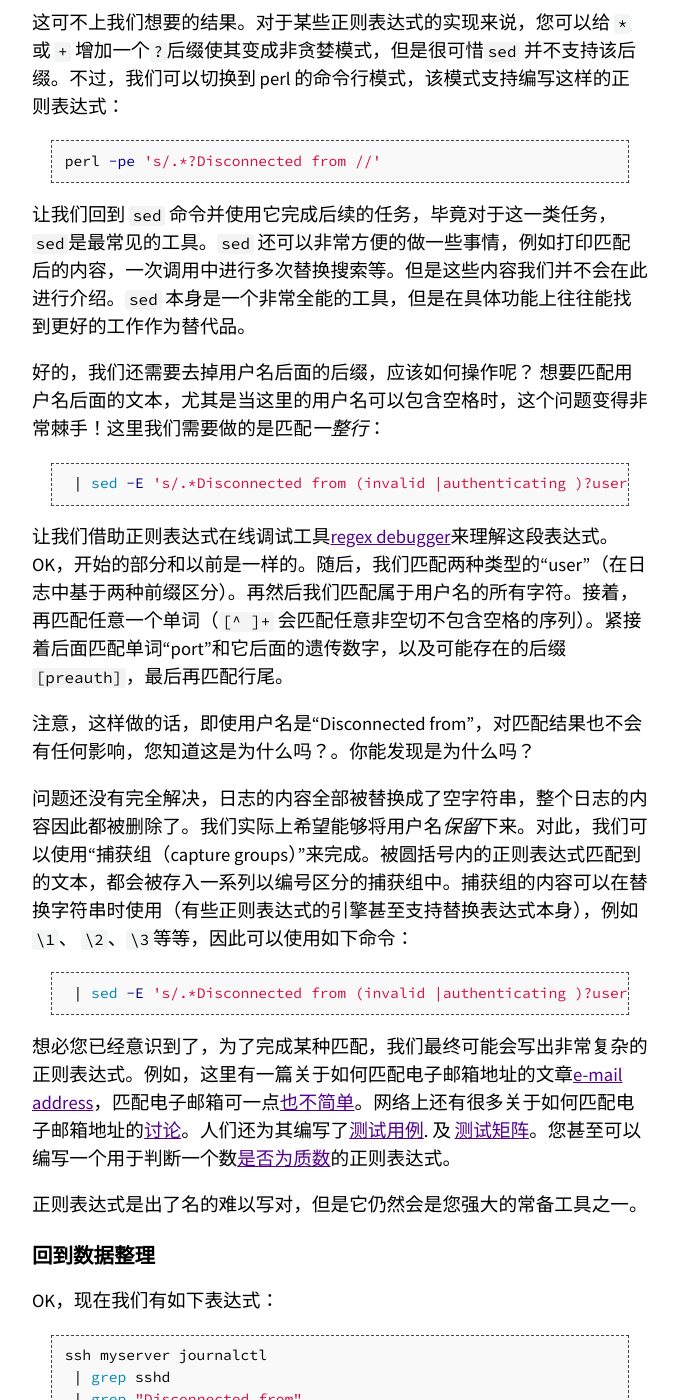
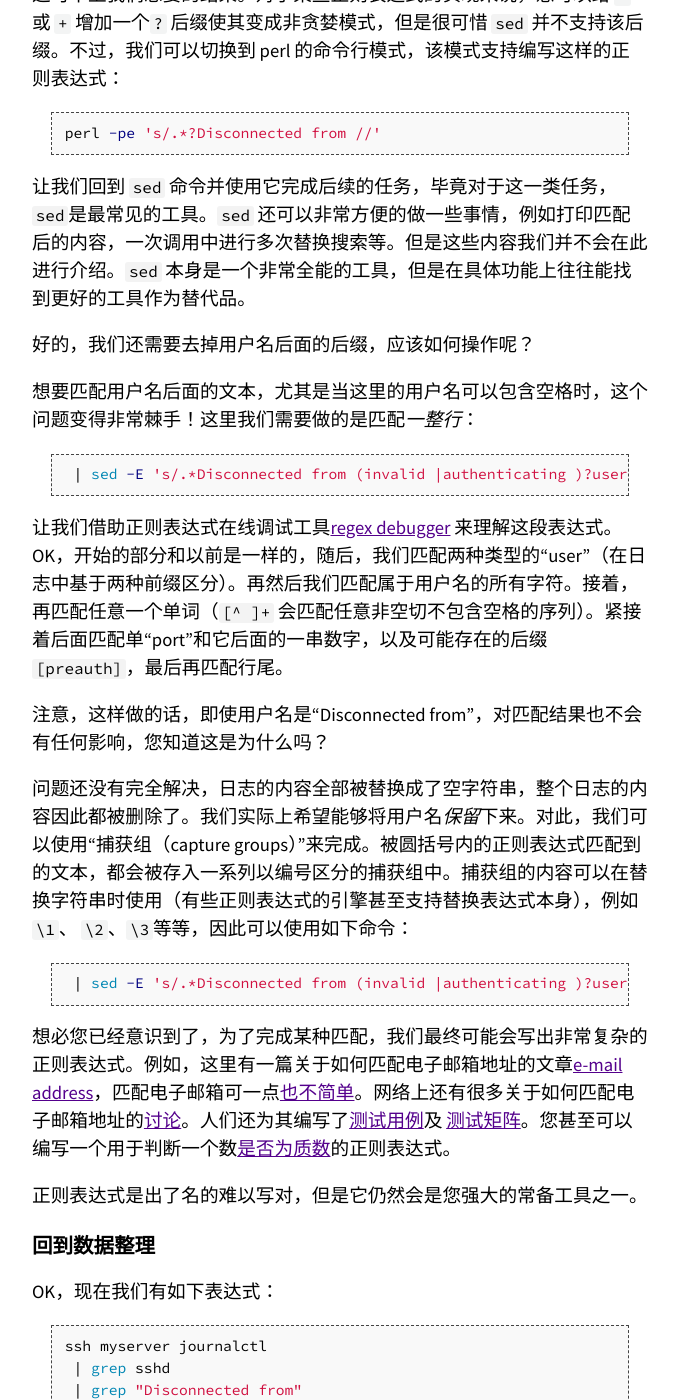
Before and after one commit to missing-semester-cn/missing-semester-cn.github.io, a Jekyll site: the page built from _2020/data-wrangling.md, in a window 1280 px wide and 1400 px high, scrolled down 3026 px. Shown: the whole window, without its empty margins (300-978 px from the left). Built offline with Jekyll 4.4.1, drawn with Linux system fonts in a browser that asks for light colours; some of the changed text lies outside the part shown.

Commit message:
fix typo and so on

````diff
--- a/_2020/data-wrangling.md
+++ b/_2020/data-wrangling.md
@@ -62,7 +62,7 @@
 
 ## 正则表达式
 
-正则表达式非常常见也非常有用，值得您花些时间去理解它。让我们从这一句正则表达式开始学习： `/.*Disconnected from /`。正则表达式通常以（尽管并不总是） `/`开始和结束。大多数的ASCII字符都表示它们本来的含义，但是有一些字符确实有表示匹配行为的“特殊”含义。不同字符所表示的含义，根据正则表达式的实现方式不同，也会有所变化，这一点确实令人沮丧。常见的模式有：
+正则表达式非常常见也非常有用，值得您花些时间去理解它。让我们从这一句正则表达式开始学习： `/.*Disconnected from /`。正则表达式通常以（尽管并不总是） `/`开始和结束。大多数的 ASCII 字符都表示它们本来的含义，但是有一些字符确实具有表示匹配行为的“特殊”含义。不同字符所表示的含义，根据正则表达式的实现方式不同，也会有所变化，这一点确实令人沮丧。常见的模式有：
 
  - `.`  除空格之外的"任意单个字符"
  - `*` 匹配前面字符零次或多次
@@ -84,27 +84,26 @@
 ```
 46.97.239.16 port 55920 [preauth]
 ```
-这可不上我们想要的结果。对于某些正则表达式的实现来说，您可以给 `*` 或 `+` 增加一个`?`后缀使其变成非贪婪模式，但是很可惜`sed` 并不支持该后缀。不过，我们可以切换到
+这可不上我们想要的结果。对于某些正则表达式的实现来说，您可以给 `*` 或 `+` 增加一个`?` 后缀使其变成非贪婪模式，但是很可惜 `sed` 并不支持该后缀。不过，我们可以切换到
 perl 的命令行模式，该模式支持编写这样的正则表达式：
 
 ```bash
 perl -pe 's/.*?Disconnected from //'
 ```
 
-让我们回到 `sed` 命令并使用它完成后续的任务，毕竟对于这一类任务，`sed`是最常见的工具。`sed` 还可以非常方便的做一些事情，例如打印匹配后的内容，一次调用中进行多次替换搜索等。但是这些内容我们并不会在此进行介绍。`sed` 本身是一个非常全能的工具，但是在具体功能上往往能找到更好的工作作为替代品。
+让我们回到 `sed` 命令并使用它完成后续的任务，毕竟对于这一类任务，`sed`是最常见的工具。`sed` 还可以非常方便的做一些事情，例如打印匹配后的内容，一次调用中进行多次替换搜索等。但是这些内容我们并不会在此进行介绍。`sed` 本身是一个非常全能的工具，但是在具体功能上往往能找到更好的工具作为替代品。
 
 好的，我们还需要去掉用户名后面的后缀，应该如何操作呢？
+
 想要匹配用户名后面的文本，尤其是当这里的用户名可以包含空格时，这个问题变得非常棘手！这里我们需要做的是匹配*一整行*：
 
 ```bash
  | sed -E 's/.*Disconnected from (invalid |authenticating )?user .* [^ ]+ port [0-9]+( \[preauth\])?$//'
 ```
-让我们借助正则表达式在线调试工具[regex
-debugger](https://regex101.com/r/qqbZqh/2)来理解这段表达式。OK，开始的部分和以前是一样的。随后，我们匹配两种类型的“user”（在日志中基于两种前缀区分）。再然后我们匹配属于用户名的所有字符。接着，再匹配任意一个单词（`[^ ]+` 会匹配任意非空切不包含空格的序列）。紧接着后面匹配单词“port”和它后面的遗传数字，以及可能存在的后缀
-`[preauth]`，最后再匹配行尾。
+让我们借助正则表达式在线调试工具[regex debugger](https://regex101.com/r/qqbZqh/2) 来理解这段表达式。OK，开始的部分和以前是一样的，随后，我们匹配两种类型的“user”（在日志中基于两种前缀区分）。再然后我们匹配属于用户名的所有字符。接着，再匹配任意一个单词（`[^ ]+` 会匹配任意非空切不包含空格的序列）。紧接着后面匹配单“port”和它后面的一串数字，以及可能存在的后缀`[preauth]`，最后再匹配行尾。
 
 
-注意，这样做的话，即使用户名是“Disconnected from”，对匹配结果也不会有任何影响，您知道这是为什么吗？。你能发现是为什么吗？
+注意，这样做的话，即使用户名是“Disconnected from”，对匹配结果也不会有任何影响，您知道这是为什么吗？
 
 问题还没有完全解决，日志的内容全部被替换成了空字符串，整个日志的内容因此都被删除了。我们实际上希望能够将用户名*保留*下来。对此，我们可以使用“捕获组（capture groups）”来完成。被圆括号内的正则表达式匹配到的文本，都会被存入一系列以编号区分的捕获组中。捕获组的内容可以在替换字符串时使用（有些正则表达式的引擎甚至支持替换表达式本身），例如`\1`、 `\2`、`\3`等等，因此可以使用如下命令：
 
@@ -112,8 +111,7 @@
  | sed -E 's/.*Disconnected from (invalid |authenticating )?user (.*) [^ ]+ port [0-9]+( \[preauth\])?$/\2/'
 ```
 
-想必您已经意识到了，为了完成某种匹配，我们最终可能会写出非常复杂的正则表达式。例如，这里有一篇关于如何匹配电子邮箱地址的文章[e-mail address](https://www.regular-expressions.info/email.html)，匹配电子邮箱可一点[也不简单](https://emailregex.com/)。网络上还有很多关于如何匹配电子邮箱地址的[讨论](https://stackoverflow.com/questions/201323/how-to-validate-an-email-address-using-a-regular-expression/1917982)。人们还为其编写了[测试用例](https://fightingforalostcause.net/content/misc/2006/compare-email-regex.php).
-及 [测试矩阵](https://mathiasbynens.be/demo/url-regex)。您甚至可以编写一个用于判断一个数[是否为质数](https://www.noulakaz.net/2007/03/18/a-regular-expression-to-check-for-prime-numbers/)的正则表达式。
+想必您已经意识到了，为了完成某种匹配，我们最终可能会写出非常复杂的正则表达式。例如，这里有一篇关于如何匹配电子邮箱地址的文章[e-mail address](https://www.regular-expressions.info/email.html)，匹配电子邮箱可一点[也不简单](https://emailregex.com/)。网络上还有很多关于如何匹配电子邮箱地址的[讨论](https://stackoverflow.com/questions/201323/how-to-validate-an-email-address-using-a-regular-expression/1917982)。人们还为其编写了[测试用例](https://fightingforalostcause.net/content/misc/2006/compare-email-regex.php)及 [测试矩阵](https://mathiasbynens.be/demo/url-regex)。您甚至可以编写一个用于判断一个数[是否为质数](https://www.noulakaz.net/2007/03/18/a-regular-expression-to-check-for-prime-numbers/)的正则表达式。
 
 
 正则表达式是出了名的难以写对，但是它仍然会是您强大的常备工具之一。
@@ -129,9 +127,7 @@
  | sed -E 's/.*Disconnected from (invalid |authenticating )?user (.*) [^ ]+ port [0-9]+( \[preauth\])?$/\2/'
 ```
 
-`sed` 还可以做很多各种各样有趣的事情，例如文本注入：
-(使用 `i` 命令)，打印特定的行 (使用 `p`
-命令)，基于索引选择特定行等等。详情请见`man sed`!
+`sed` 还可以做很多各种各样有趣的事情，例如文本注入：(使用 `i` 命令)，打印特定的行 (使用 `p`命令)，基于索引选择特定行等等。详情请见`man sed`!
 
 现在，我们已经得到了一个包含用户名的列表，列表中的用户都曾经尝试过登陆我们的系统。但这还不够，让我们过滤出那些最常出现的用户：
 
@@ -176,22 +169,22 @@
  | awk '{print $2}' | paste -sd,
 ```
 
-我们可以利用 `paste`命令来合并行(`-s`)，并指定一个分隔符进行分割 (`-d`)，那么`awk`的作用又是什么呢？
+我们可以利用 `paste`命令来合并行(`-s`)，并指定一个分隔符进行分割 (`-d`)，那`awk`的作用又是什么呢？
 
 ## awk -- 另外一种编辑器
 
 `awk` 其实是一种编程语言，只不过它碰巧非常善于处理文本。关于 `awk` 可以介绍的内容太多了，限于篇幅，这里我们仅介绍一些基础知识。
 
 首先， `{print $2}` 的作用是什么？ `awk` 程序接受一个模式串（可选），以及一个代码块，指定当模式匹配时应该做何种操作。默认当模式串即匹配所有行（上面命令中当用法）。
-在代码块中，`$0` 表示正行的内容，`$1` 到 `$n` 为一行中的n个区域，区域的分割基于 `awk` 的域分隔符（默认是空格，可以通过`-F`来修改）。在这个例子中，我们的代码意思是，对于每一行文本，打印其第二个部分，也就是用户名。
+在代码块中，`$0` 表示正行的内容，`$1` 到 `$n` 为一行中的 n 个区域，区域的分割基于 `awk` 的域分隔符（默认是空格，可以通过`-F`来修改）。在这个例子中，我们的代码意思是：对于每一行文本，打印其第二个部分，也就是用户名。
 
-让我们看看，还有什么炫酷的操作我们可以做。让我们统计一下所有以`c` 开头，以 `e` 结尾，并且仅尝试过一次登陆的用户。
+让我们康康，还有什么炫酷的操作可以做。让我们统计一下所有以`c` 开头，以 `e` 结尾，并且仅尝试过一次登陆的用户。
 
 ```bash
  | awk '$1 == 1 && $2 ~ /^c[^ ]*e$/ { print $2 }' | wc -l
 ```
 
-让我们好好分析一下。首先，注意这次我们为`awk`指定来一个匹配模式串（也就是`{...}`前面的那部分内容）。该匹配要求文本的第一部分需要等于1（这部分刚好是`uniq -c`得到的计数值），然后其第二部分必须满足给定的一个正则表达式。代码快中的内容则表示打印用户名。然后我们使用 `wc -l` 统计输出结果的行数。
+让我们好好分析一下。首先，注意这次我们为 `awk`指定了一个匹配模式串（也就是`{...}`前面的那部分内容）。该匹配要求文本的第一部分需要等于1（这部分刚好是`uniq -c`得到的计数值），然后其第二部分必须满足给定的一个正则表达式。代码快中的内容则表示打印用户名。然后我们使用 `wc -l` 统计输出结果的行数。
 
 不过，既然 `awk` 是一种编程语言，那么则可以这样：
 
@@ -231,7 +224,7 @@
  | awk '{print $1}' | R --slave -e 'x <- scan(file="stdin", quiet=TRUE); summary(x)'
 ```
 
-R 也是一种编程语言，它非常适合被用来进行数据分析和[绘制图表](https://ggplot2.tidyverse.org/)。这里我们不会讲的特别详细， 您只需要知道`summary` 可以打印统计结果，我们通过输入的信息计算出一个矩阵，然后R语言就可以得到我们想要的统计数据。
+R 也是一种编程语言，它非常适合被用来进行数据分析和[绘制图表](https://ggplot2.tidyverse.org/)。这里我们不会讲的特别详细， 您只需要知道`summary` 可以打印统计结果。我们通过输入的信息计算出一个矩阵，然后R语言就可以得到我们想要的统计数据。
 
 如果您希望绘制一些简单的图表， `gnuplot` 可以帮助到您：
 
````
Also changed, not shown: other parts of _2020/data-wrangling.md (+6 -9 lines).
